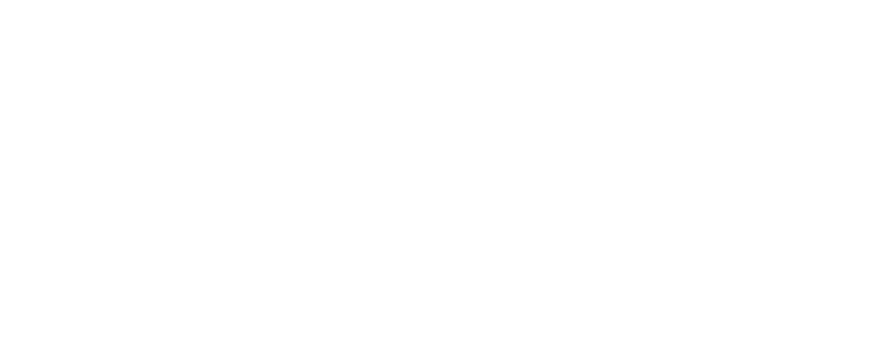
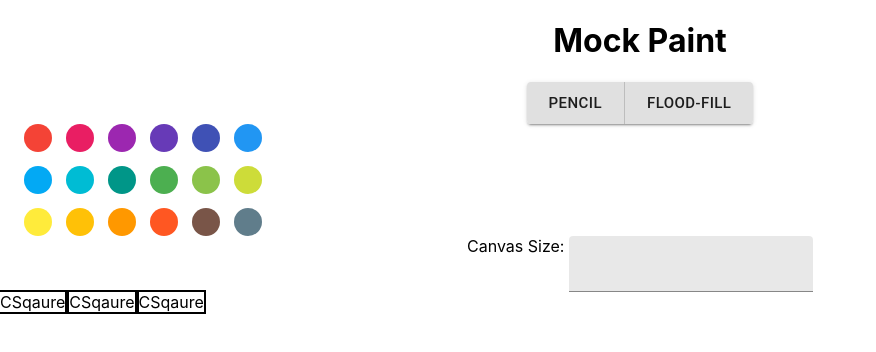
Before and after one commit to samfauble/microsoft-paint-mock, a React (Create React App) app: page / in a window 1280 px wide. Shown: the top 352 px of the page, without its empty margins (0-876 px from the left). Built offline with nearby package versions, Linux system fonts and the light colour scheme.

Commit message:
implemented stateless component content

```diff
--- a/package.json
+++ b/package.json
@@ -3,6 +3,7 @@
   "version": "0.1.0",
   "private": true,
   "dependencies": {
+    "@material-ui/core": "^4.9.2",
     "@testing-library/jest-dom": "^4.2.4",
     "@testing-library/react": "^9.4.0",
     "@testing-library/user-event": "^7.2.1",
--- a/src/components/Canvas.js
+++ b/src/components/Canvas.js
@@ -1,11 +1,15 @@
 import React, { Component } from 'react'
+import CanvasSquare from './CanvasSquare'
+import { GridList, Container } from '@material-ui/core'
 
 export default class Canvas extends Component {
     render() {
         return (
-            <div>
-
-            </div>
+                <GridList>
+                    <CanvasSquare />
+                    <CanvasSquare />
+                    <CanvasSquare />
+                </GridList>
         )
     }
 }
--- a/src/components/CanvasSquare.js
+++ b/src/components/CanvasSquare.js
@@ -2,8 +2,8 @@
 
 function CanvasSquare() {
     return (
-        <div>
-
+        <div style={{'border' : '2px solid black'}}>
+            CSqaure
         </div>
     )
 }
--- a/src/components/Toolbar.js
+++ b/src/components/Toolbar.js
@@ -1,10 +1,18 @@
 import React from 'react'
 import Tools from './Tools'
+import { CirclePicker } from 'react-color'
+import { Container, TextField } from '@material-ui/core'
 
 export default function Toolbar() {
     return (
-        <div>
+        <Container>
+            <h1>Mock Paint</h1>
             <Tools />
-        </div>
+            <CirclePicker />
+            <form>
+                <label> Canvas Size: </label>
+                <TextField variant='filled' type='number' />
+            </form>
+        </Container>
     )
 }
--- a/src/components/Tools.js
+++ b/src/components/Tools.js
@@ -1,9 +1,13 @@
 import React from 'react'
+import { Button, ButtonGroup } from '@material-ui/core'
 
 function Tools() {
     return (
         <div>
-
+            <ButtonGroup variant='contained' size='large'>
+                <Button default>Pencil</Button>
+                <Button>Flood-Fill</Button>
+            </ButtonGroup>
         </div>
     )
 }
```
Also changed, not shown: 1 other file (tests, documents, lock files or other folders).
